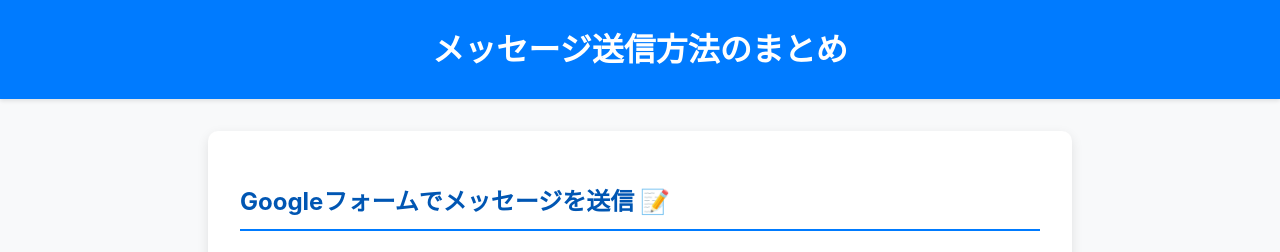
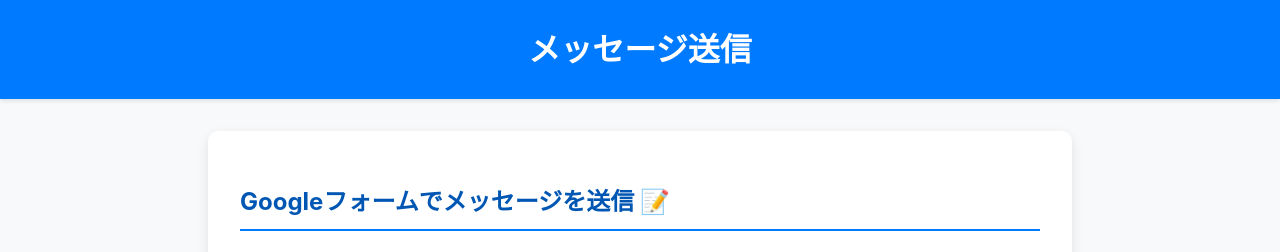
Before and after one commit to YaMac33/SideNote, a plain HTML site: page Message/index.html in a window 1280 px wide. Shown: the top 252 px of the page. Drawn offline with Linux system fonts and the light colour scheme.

Commit message:
Update index.html

```diff
--- a/Message/index.html
+++ b/Message/index.html
@@ -113,7 +113,7 @@
 <body>
 
     <header class="fade-in">
-        <h1>メッセージ送信方法のまとめ</h1>
+        <h1>メッセージ送信</h1>
     </header>
 
     <main class="fade-in">
```
